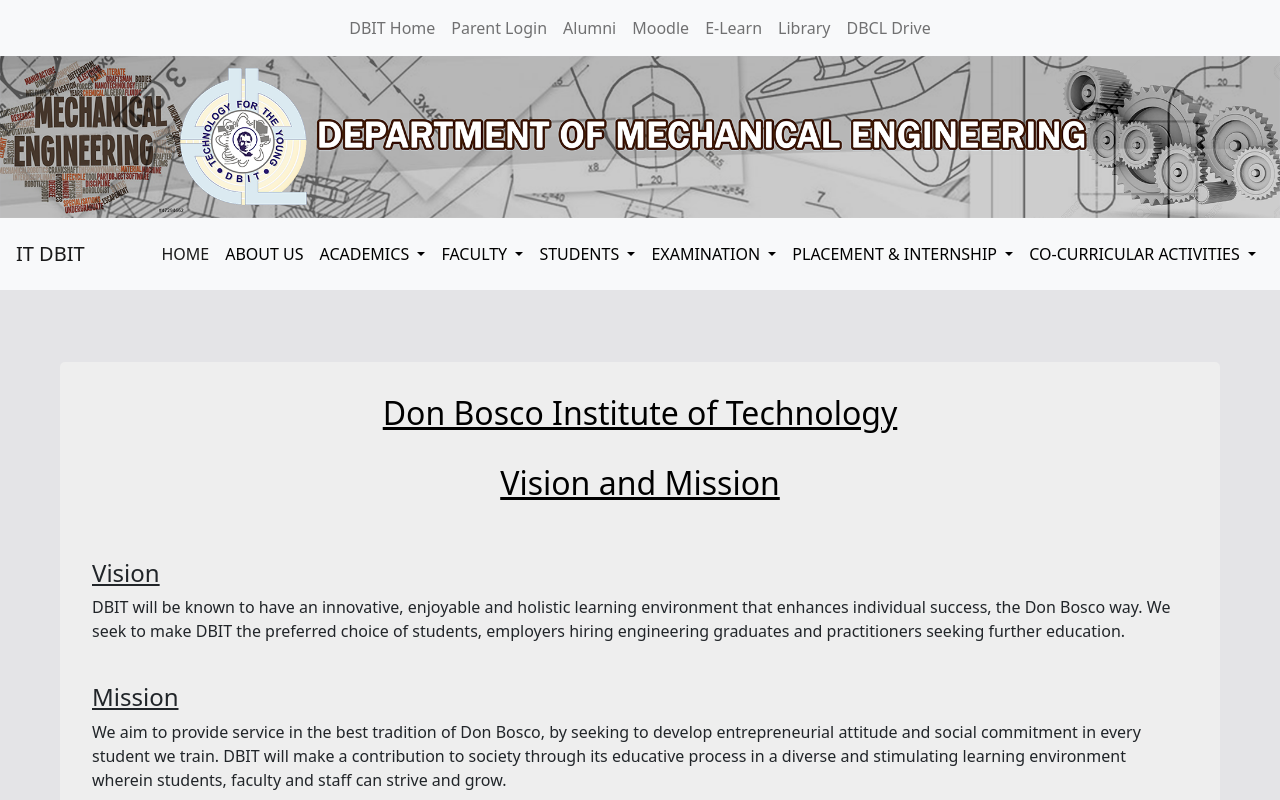
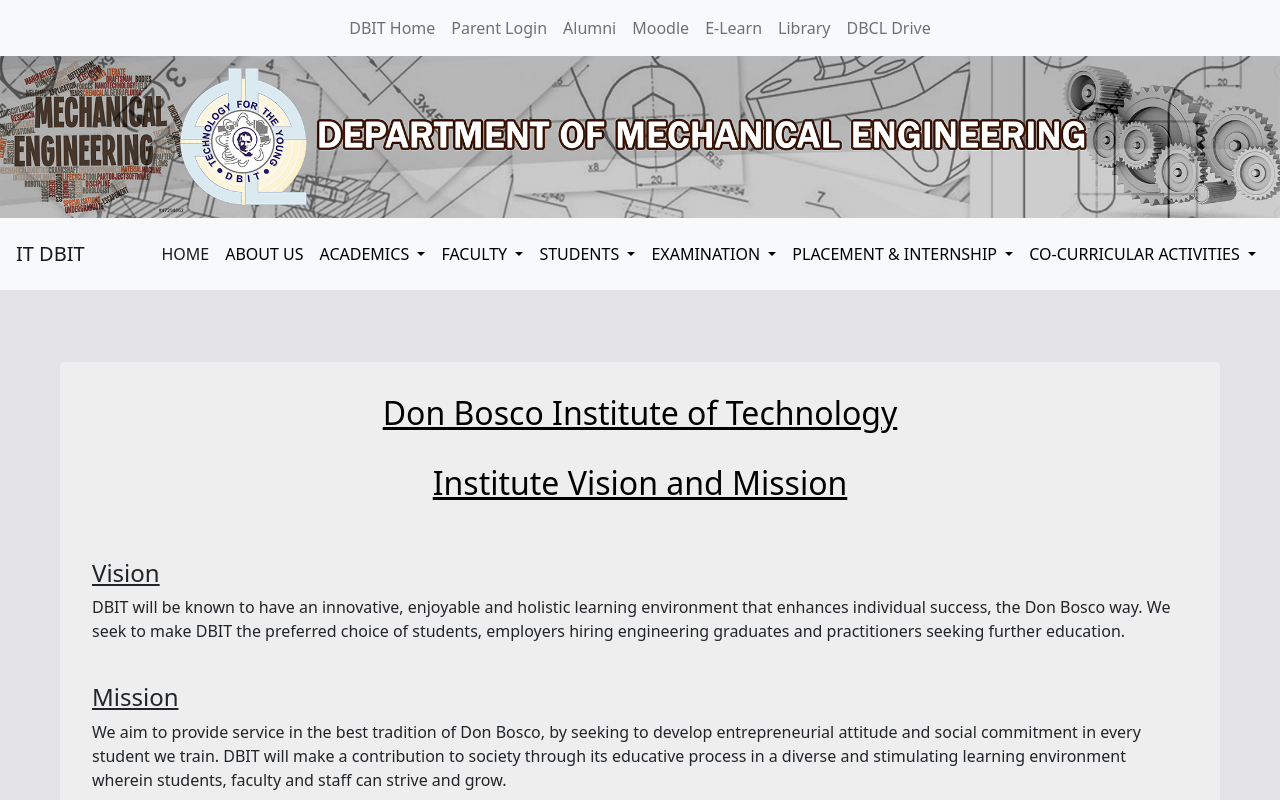
Before and after one commit to yashaskhot/MechDeptWebsite, a plain HTML site: page aboutus/aboutus.html in a window 1280 px wide. Shown: the top 800 px of the page. Drawn offline with nearby package versions, Linux system fonts and the light colour scheme; a script that the page names is missing.

Commit message:
Update aboutus.html

```diff
--- a/aboutus/aboutus.html
+++ b/aboutus/aboutus.html
@@ -34,7 +34,7 @@
       <div class="container-fluid p-5">
         <div class="main-head">
           <h2>Don Bosco Institute of Technology</h2><br>
-          <h2>Vision and Mission</h2>
+          <h2>Institute Vision and Mission</h2>
           <br><br>
           <h4>Vision</h4>
           <p>
```
